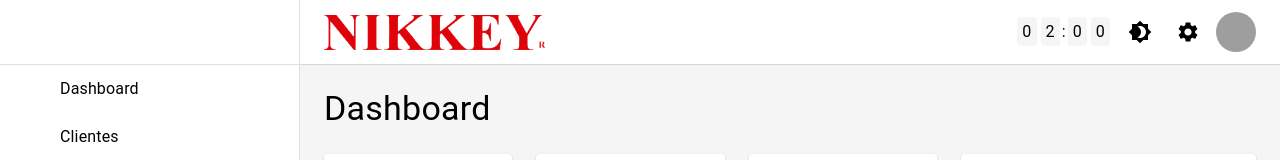
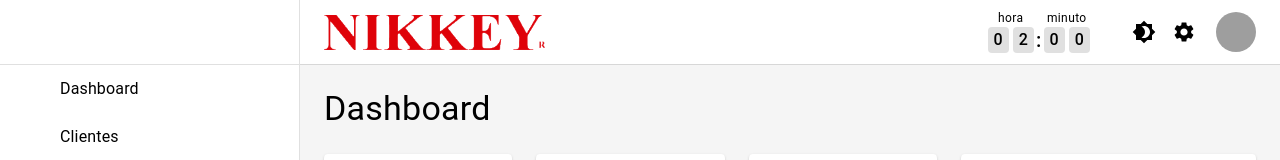
Before and after one commit to Sankhya-ABC/nikkey-frontend, a React (Vite) app: page /dashboard in a window 1280 px wide. Shown: the top 160 px of the page. Built offline with nearby package versions, Linux system fonts and the light colour scheme; grey boxes are pictures that could not be loaded; some icons are missing.

Commit message:
refact: CountdownTimer

```diff
--- a/src/components/CountdownTimer/index.tsx
+++ b/src/components/CountdownTimer/index.tsx
@@ -1,5 +1,7 @@
 import React, { useState, useEffect, useCallback } from "react";
-import { Box } from "@mui/material";
+import { Box, Typography } from "@mui/material";
+import { useTheme } from "../../hooks/useTheme";
+import { ThemeMode } from "../Template/tokens";
 
 interface CountdownTimerProps {
   initialMinutes?: number;
@@ -8,58 +10,79 @@ interface CountdownTimerProps {
 export const CountdownTimer: React.FC<CountdownTimerProps> = ({
   initialMinutes = 120,
 }) => {
+  const { themeMode } = useTheme();
   const [timeLeft, setTimeLeft] = useState<number>(
     Math.min(initialMinutes, 120),
   );
 
-  const formatTime = useCallback((minutes: number): string[] => {
+  const formatTime = useCallback((minutes: number) => {
     const hours = Math.floor(minutes / 60);
     const remainingMinutes = minutes % 60;
-
-    const hoursStr = hours.toString().padStart(2, "0");
-    const minStr = remainingMinutes.toString().padStart(2, "0");
-
-    return [...hoursStr.split(""), ":", ...minStr.split("")];
+    return {
+      hours: hours.toString().padStart(2, "0").split(""),
+      minutes: remainingMinutes.toString().padStart(2, "0").split(""),
+    };
   }, []);
 
   useEffect(() => {
     const interval = setInterval(() => {
-      setTimeLeft((prevTime) => {
-        if (prevTime <= 1) {
+      setTimeLeft((prev) => {
+        if (prev <= 1) {
           clearInterval(interval);
           return 0;
         }
-        return prevTime - 1;
+        return prev - 1;
       });
     }, 60000);
 
-    return () => {
-      if (interval) clearInterval(interval);
-    };
+    return () => clearInterval(interval);
   }, []);
 
-  const timeDigits = formatTime(timeLeft);
+  const { hours, minutes } = formatTime(timeLeft);
+  const isLight = themeMode === ThemeMode.LIGHT;
+
+  const boxStyle = {
+    backgroundColor: ({ palette }: any) =>
+      isLight ? palette.grey[300] : palette.grey[600],
+    padding: "1px 6px",
+    margin: "2px",
+    borderRadius: "4px",
+    textAlign: "center" as const,
+    fontWeight: 500,
+  };
 
   return (
-    <Box sx={{ color: ({ palette }) => palette.text.primary }}>
-      {timeDigits.map((digit, index) => (
-        <Box
-          key={index}
-          component="span"
-          sx={
-            digit === ":"
-              ? null
-              : {
-                  backgroundColor: ({ palette }) => palette.background.default,
-                  padding: "5px",
-                  margin: "2px",
-                  borderRadius: "4px",
-                }
-          }
-        >
-          {digit}
+    <Box
+      display="flex"
+      alignItems="center"
+      justifyContent="center"
+      color={({ palette }) => palette.text.primary}
+    >
+      <Box display="flex" flexDirection="column" alignItems="center" mr={1}>
+        <Typography variant="caption">hora</Typography>
+        <Box display="flex" sx={{ mt: -0.5 }}>
+          {hours.map((digit, i) => (
+            <Box key={i} sx={boxStyle}>
+              {digit}
+            </Box>
+          ))}
         </Box>
-      ))}
+      </Box>
+
+      <Typography variant="h6" sx={{ mt: 2, ml: -1 }}>
+        :
+      </Typography>
+
+      <Box display="flex" flexDirection="column" alignItems="center">
+        <Typography variant="caption">minuto</Typography>
+        <Box display="flex" sx={{ mt: -0.5 }}>
+          {minutes.map((digit, i) => (
+            <Box key={i} sx={boxStyle}>
+              {digit}
+            </Box>
+          ))}
+        </Box>
+      </Box>
     </Box>
   );
 };
--- a/src/components/Template/Menu/index.tsx
+++ b/src/components/Template/Menu/index.tsx
@@ -38,8 +38,8 @@ export const Menu: React.FC = () => {
           </Link>
         </Box>
 
-        <Box sx={{ display: "flex", alignItems: "center", gap: 1 }}>
-          <Box>
+        <Box sx={{ display: "flex", alignItems: "center" }}>
+          <Box sx={{ mr: 4 }}>
             <CountdownTimer initialMinutes={120} />
           </Box>
 
@@ -76,7 +76,9 @@ export const Menu: React.FC = () => {
             </IconButton>
           </Tooltip>
 
-          <Avatar />
+          <Box sx={{ ml: 1.5 }}>
+            <Avatar />
+          </Box>
         </Box>
       </Toolbar>
     </AppBar>
--- a/src/pages/Dashboard/components/ProximasVisitas.tsx
+++ b/src/pages/Dashboard/components/ProximasVisitas.tsx
@@ -83,7 +83,7 @@ export const ProximasVisitas = () => {
   return (
     <CardInfo
       title="Próximas Visitas"
-      sx={{ p: 0, display: "block", height: "100%" }}
+      sx={{ p: 0, display: "block", paddingBottom: "0px !important" }}
     >
       <Grid container spacing={3}>
         <Grid item size={{ xs: 12, sm: 12, md: 6, lg: 12, xl: 6 }}>
```
